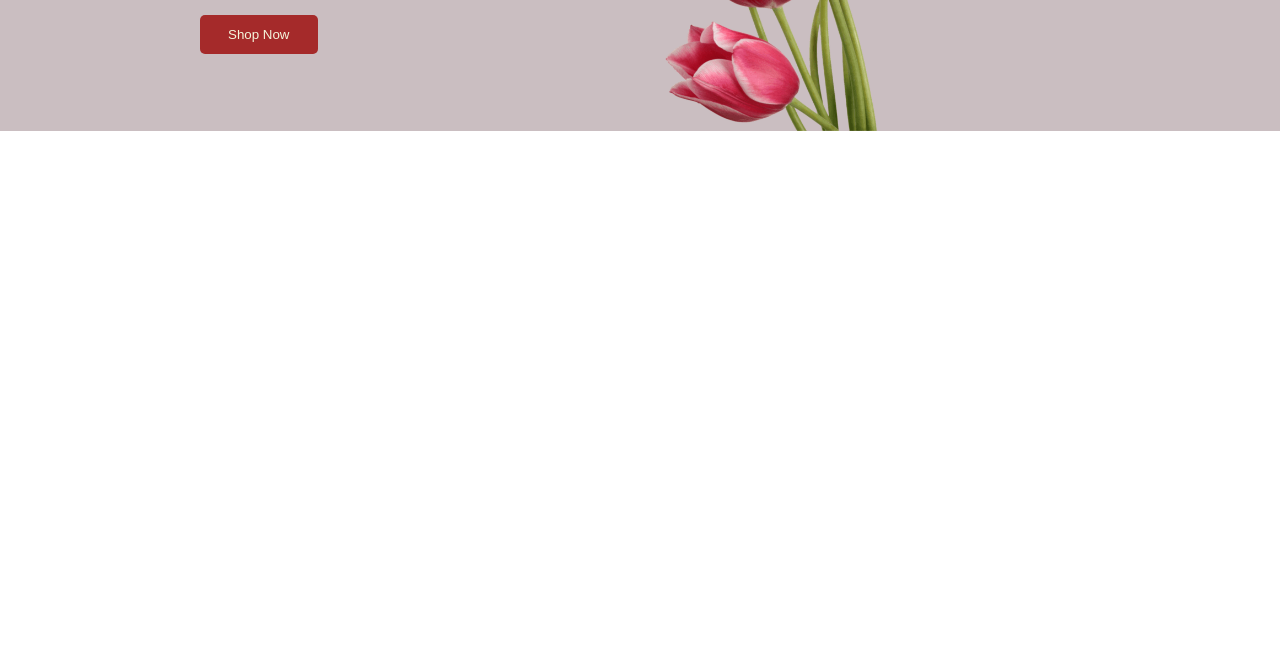
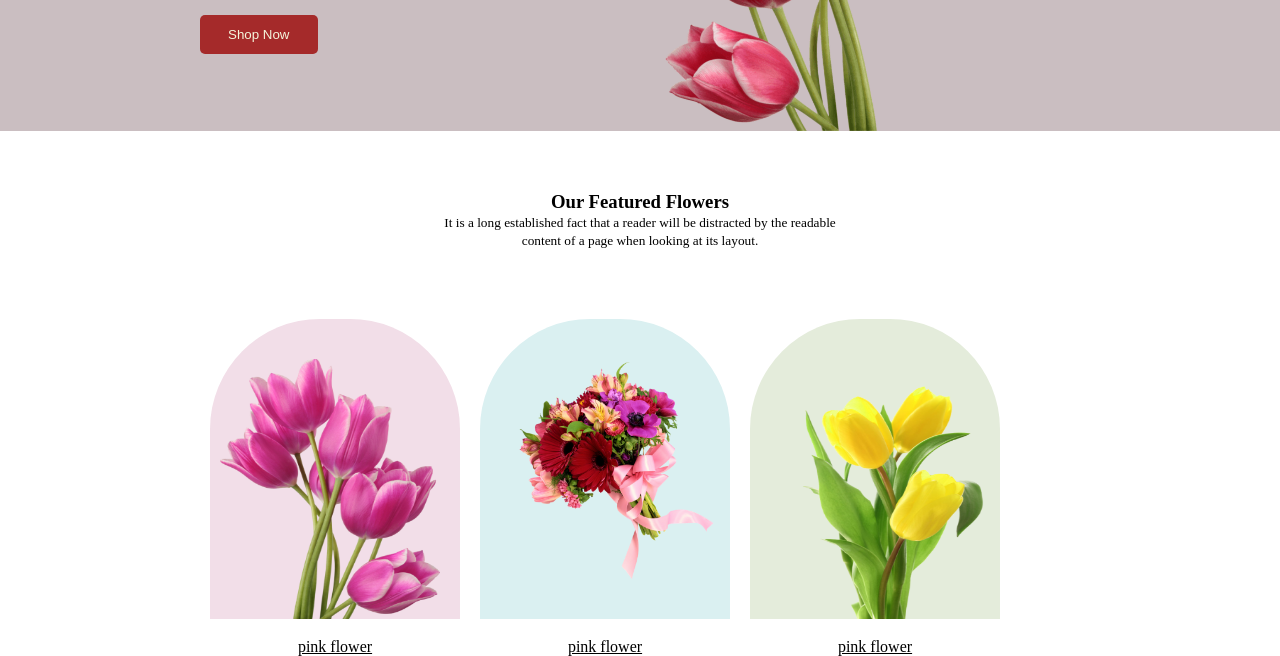
Before and after one commit to Sushanta-Deb/flower-shop-website, a plain HTML site: page index.html in a window 1280 px wide. Shown: the part 289-945 px from the top of the page. Before the commit the page ends 800 px from the top, so only its background shows below. Drawn offline with Linux system fonts and the light colour scheme; a web font is replaced by a local one.

Commit message:
added the second row

```diff
--- a/index.html
+++ b/index.html
@@ -23,7 +23,31 @@
             </div>
 
     </header>
+
     <main>
+        <section class="theme">
+            <h3>Our Featured Flowers</h3>
+            <p><small>It is a long established fact that a reader will be distracted by the readable <br> content of a page when looking at its layout.</small></p>
+        </section>
+        <section class="design">
+            <div class="one">
+                <img class="image-one" src="images/pngwing 6.png" alt="">
+                <p class="little"><u>pink flower</u></p>
+            </div>
+            <div class="two">
+                <img class="image-two" src="images/pngwing 5.png" alt="">
+                <p class="little"><u>pink flower</u></p>
+            </div>
+            <div class="three">
+                <img class="image-three" src="images/pngwing 7.png" alt="">
+                <p class="little"><u>pink flower</u></p>
+            </div>
+        </section>
+        <section>
+
+
+        </section>
+
 
     </main>
     <footer>
--- a/styles/style.css
+++ b/styles/style.css
@@ -27,3 +27,58 @@ nav h1{
     height: 400px;
     width: 350px;
 }
+/* main saction 1 */
+.theme{
+    text-align: center;
+    margin-top: 60px;
+    margin-bottom: 60px;
+
+}
+.design{
+    display: flex;
+    padding: 10px 200px;
+    text-align: center;
+
+}
+.one{
+    background-color: #F2DEE8;
+    height: 300px;
+    width: 250px;
+    border-radius: 110px 110px 0px 0px;
+    margin: 0px 10px;
+}
+.two{
+    height: 300px;
+    width: 250px;
+    border-radius: 110px 110px 0px 0px;
+    background-color: #DAF0F1;
+    margin: 0px 10px;
+}
+.three{
+    height: 300px;
+    width: 250px;
+    border-radius: 110px 110px 0px 0px;
+    background-color: #E4ECDB;
+    margin: 0px 10px;
+}
+.image-three{
+    align-items: center;
+    height: 260px;
+    width: 220px;
+    margin: 40px 40px 0px 30px ;
+}
+.image-two{
+    align-items: center;
+    height: 220px;
+    width: 220px;
+    margin:40px 20px 40px 30px;
+}
+.image-one{
+    align-items: center;
+    height: 260px;
+    width: 220px;
+    margin: 40px 40px 0px 10px ;
+}
+.little{
+    margin-top: 15px;
+}
```
